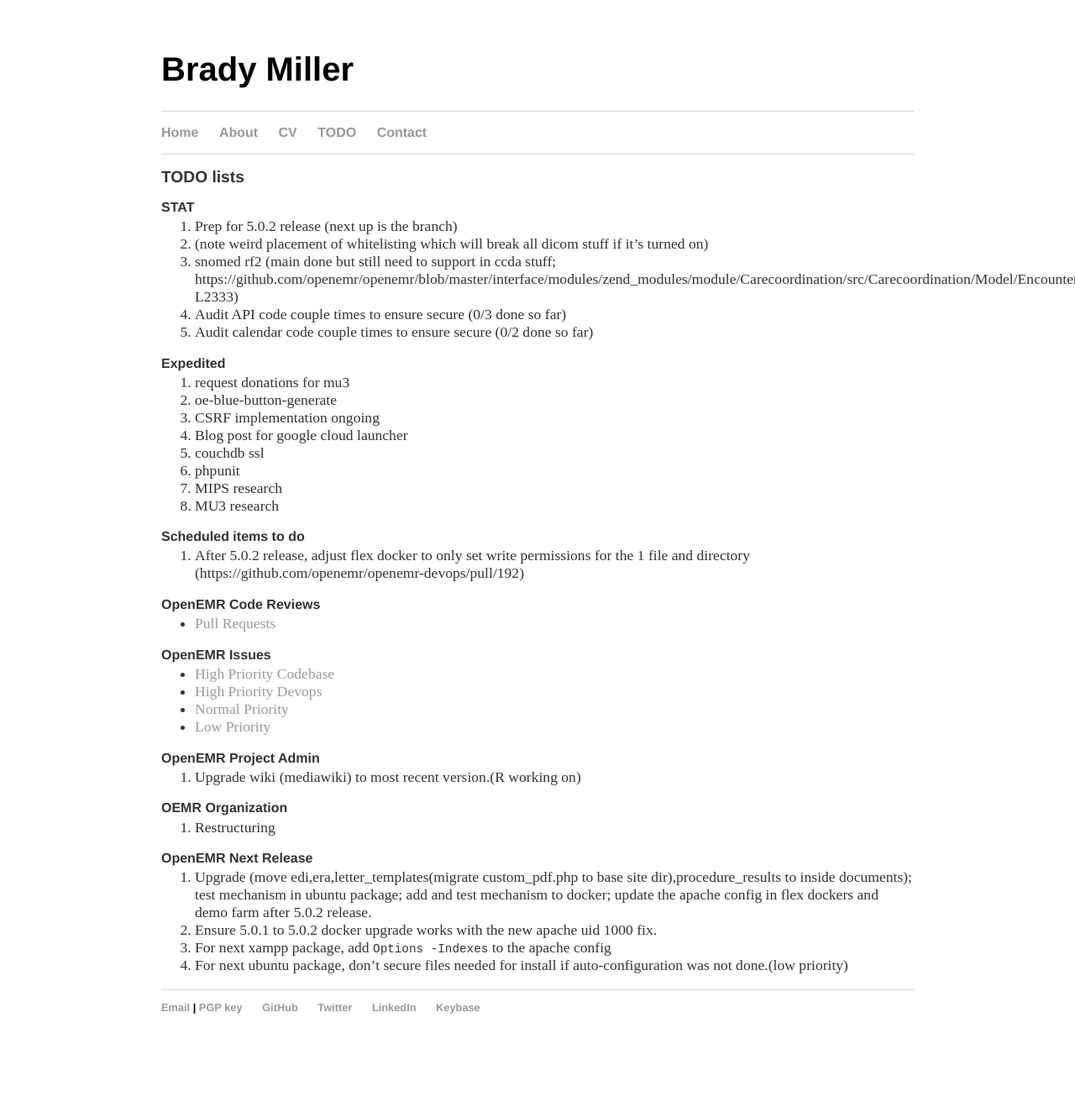
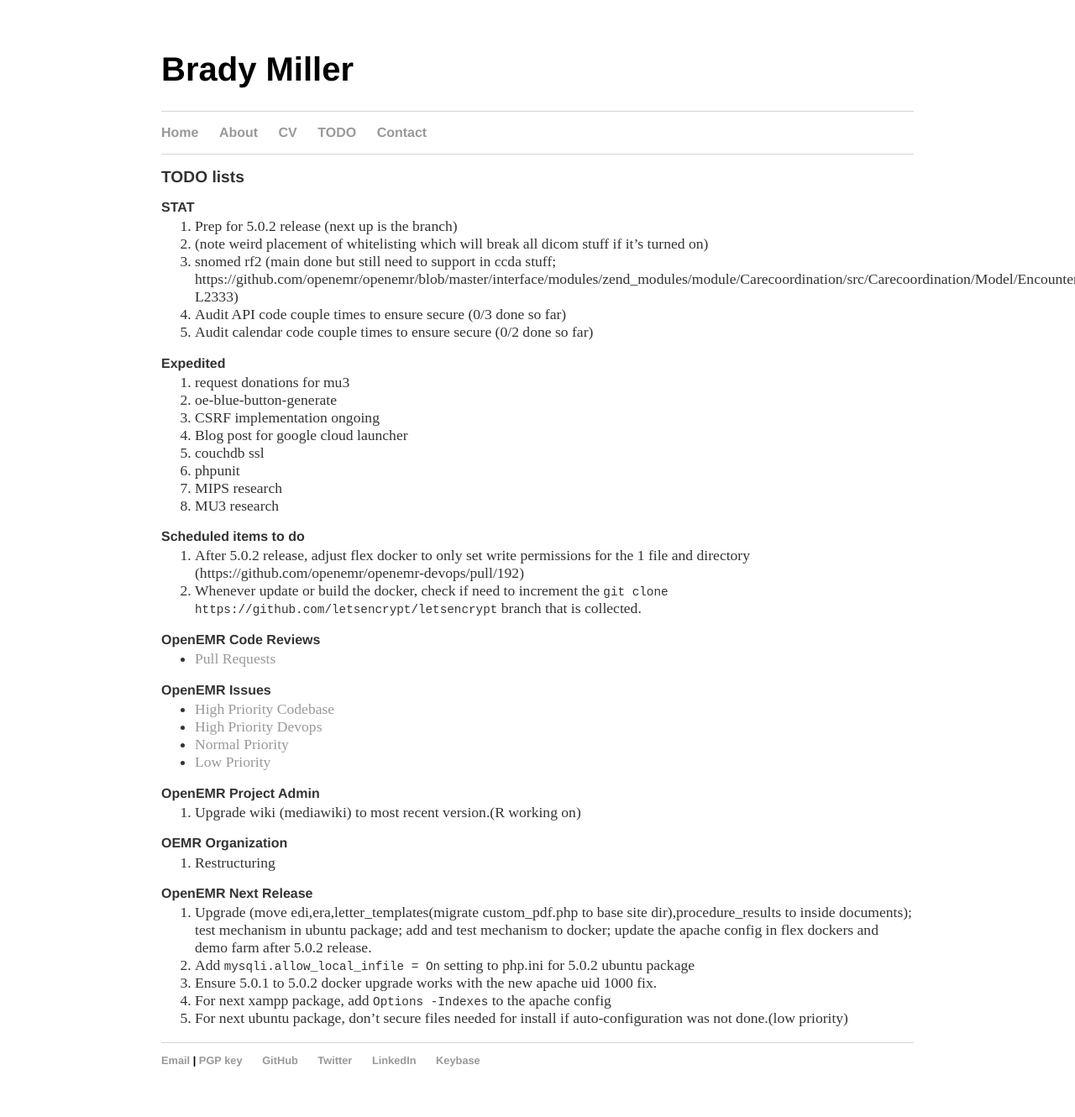
Before and after one commit to bradymiller/bradymiller.github.io, a Jekyll site: the page built from todo/index.md, in a window 1280 px wide. Shown: the whole page at 84% size. Built offline with Jekyll 4.4.1, drawn with Linux system fonts in a browser that asks for light colours; our own code applies the rules of GitHub Pages for plain Markdown files; before the commit the page ends 1267 px from its top, so only the background shows below that.

Commit message:
Update index.md

```diff
--- a/todo/index.md
+++ b/todo/index.md
@@ -22,6 +22,7 @@
 
 ### Scheduled items to do
 1. After 5.0.2 release, adjust flex docker to only set write permissions for the 1 file and directory (https://github.com/openemr/openemr-devops/pull/192)
+1. Whenever update or build the docker, check if need to increment the `git clone https://github.com/letsencrypt/letsencrypt` branch that is collected.
 
 ### OpenEMR Code Reviews
 * [Pull Requests](https://github.com/openemr/openemr/pulls)
@@ -40,6 +41,7 @@
 
 ### OpenEMR Next Release
 1. Upgrade (move edi,era,letter_templates(migrate custom_pdf.php to base site dir),procedure_results to inside documents); test mechanism in ubuntu package; add and test mechanism to docker; update the apache config in flex dockers and demo farm after 5.0.2 release.
+1. Add `mysqli.allow_local_infile = On` setting to php.ini for 5.0.2 ubuntu package
 1. Ensure 5.0.1 to 5.0.2 docker upgrade works with the new apache uid 1000 fix.
 1. For next xampp package, add `Options -Indexes` to the apache config
 1. For next ubuntu package, don't secure files needed for install if auto-configuration was not done.(low priority)
```
